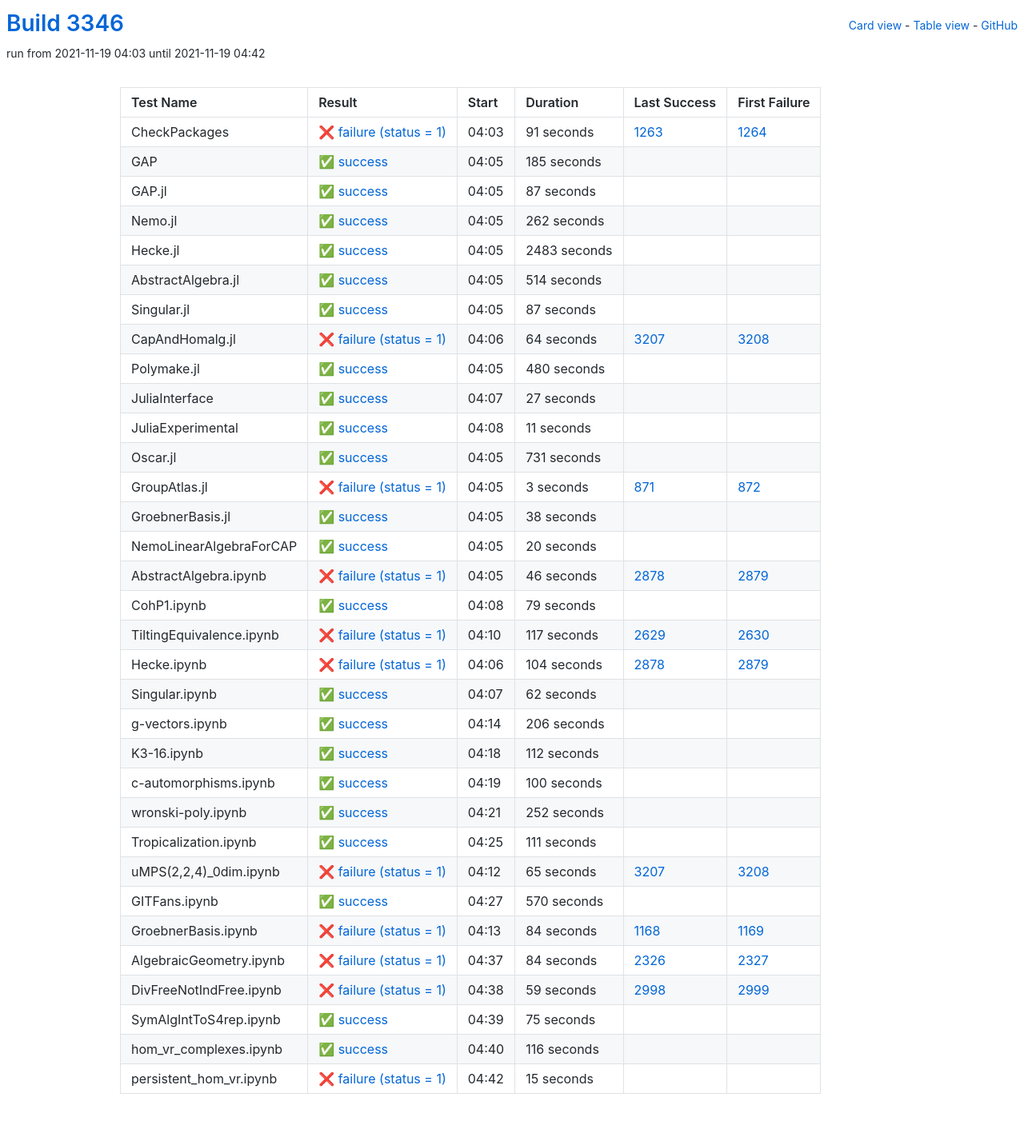
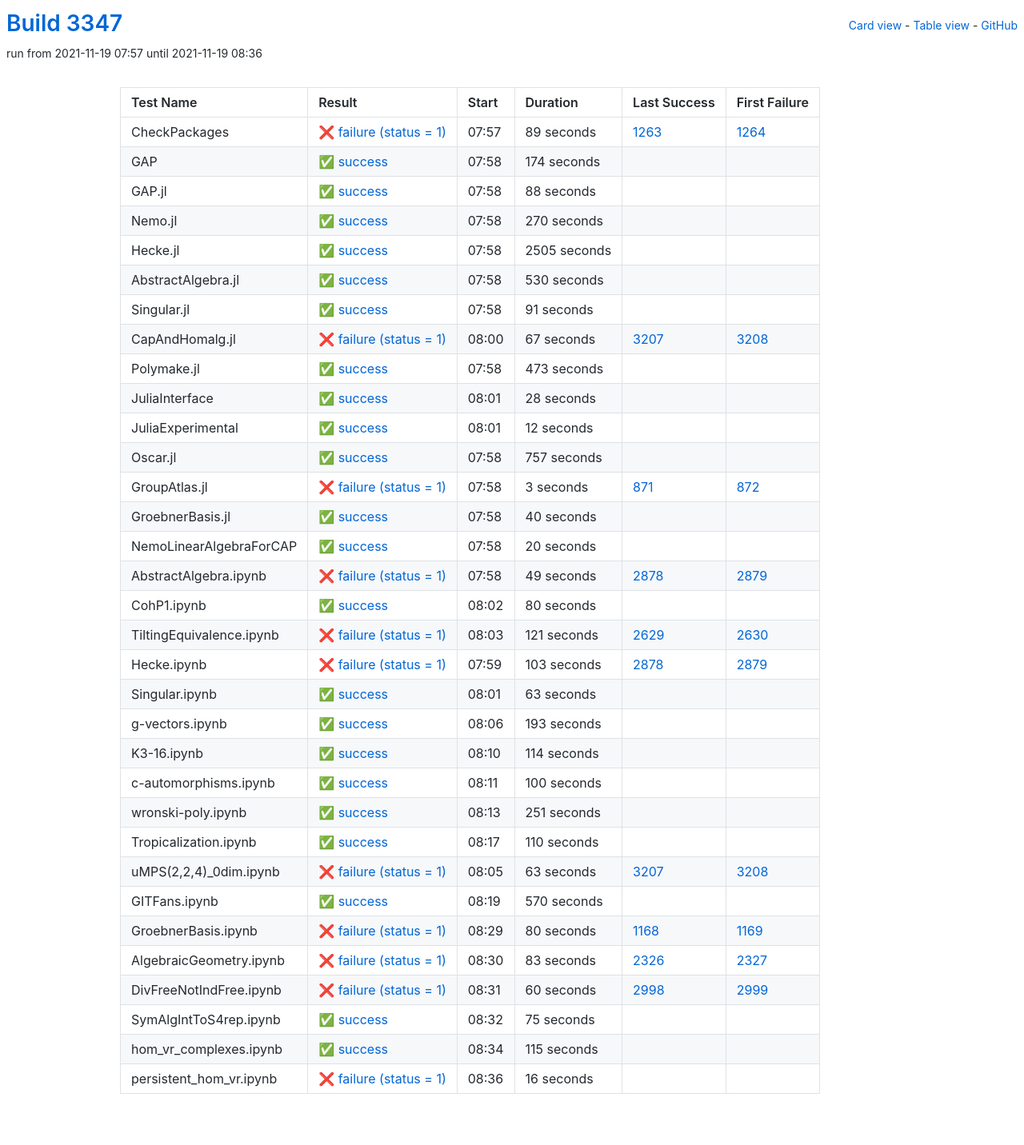
Before and after one commit to oscar-system/oscar-ci-status-stable, a Jekyll site: the page built from table.html, in a window 1280 px wide. Shown: the whole page at 80% size. Built offline with Jekyll 4.4.1, drawn with Linux system fonts in a browser that asks for light colours.

Commit message:
Build #3347

```diff
--- a/_data/ci.yml
+++ b/_data/ci.yml
@@ -1,6 +1,6 @@
 ---
-build: 3346
-build_url: https://oscarci.mathematik.uni-kl.de/job/oscar-stable/3346/
+build: 3347
+build_url: https://oscarci.mathematik.uni-kl.de/job/oscar-stable/3347/
 job: oscar-stable
 organization: oscar-system
 repo: oscar-ci-status-stable
@@ -8,152 +8,152 @@ repourl: https://github.com/oscar-system/oscar-ci-status-stable
 tests:
 - name: CheckPackages
   id: checkpackages
-  log: https://oscarci.mathematik.uni-kl.de/job/oscar-stable/3346/artifact/logs/build-3346/CheckPackages.log
-  start: 2021-11-19 04:03
+  log: https://oscarci.mathematik.uni-kl.de/job/oscar-stable/3347/artifact/logs/build-3347/CheckPackages.log
+  start: 2021-11-19 07:57
   success: false
   exitcode: 1
   status: failure
-  duration: 91
+  duration: 89
   last_success: 1263
   last_success_url: https://oscarci.mathematik.uni-kl.de/job/oscar-stable/1263/
   first_failure: 1264
   first_failure_url: https://oscarci.mathematik.uni-kl.de/job/oscar-stable/1264/
 - name: GAP
   id: gap
-  log: https://oscarci.mathematik.uni-kl.de/job/oscar-stable/3346/artifact/logs/build-3346/GAP.log
-  start: 2021-11-19 04:05
+  log: https://oscarci.mathematik.uni-kl.de/job/oscar-stable/3347/artifact/logs/build-3347/GAP.log
+  start: 2021-11-19 07:58
   success: true
   exitcode: 0
   status: success
-  duration: 185
+  duration: 174
   last_success: false
   last_success_url:
   first_failure: false
   first_failure_url:
 - name: GAP.jl
   id: gap-jl
-  log: https://oscarci.mathematik.uni-kl.de/job/oscar-stable/3346/artifact/logs/build-3346/GAP.jl.log
-  start: 2021-11-19 04:05
+  log: https://oscarci.mathematik.uni-kl.de/job/oscar-stable/3347/artifact/logs/build-3347/GAP.jl.log
+  start: 2021-11-19 07:58
   success: true
   exitcode: 0
   status: success
-  duration: 87
+  duration: 88
   last_success: false
   last_success_url:
   first_failure: false
   first_failure_url:
 - name: Nemo.jl
   id: nemo-jl
-  log: https://oscarci.mathematik.uni-kl.de/job/oscar-stable/3346/artifact/logs/build-3346/Nemo.jl.log
-  start: 2021-11-19 04:05
+  log: https://oscarci.mathematik.uni-kl.de/job/oscar-stable/3347/artifact/logs/build-3347/Nemo.jl.log
+  start: 2021-11-19 07:58
   success: true
   exitcode: 0
   status: success
-  duration: 262
+  duration: 270
   last_success: false
   last_success_url:
   first_failure: false
   first_failure_url:
 - name: Hecke.jl
   id: hecke-jl
-  log: https://oscarci.mathematik.uni-kl.de/job/oscar-stable/3346/artifact/logs/build-3346/Hecke.jl.log
-  start: 2021-11-19 04:05
+  log: https://oscarci.mathematik.uni-kl.de/job/oscar-stable/3347/artifact/logs/build-3347/Hecke.jl.log
+  start: 2021-11-19 07:58
   success: true
   exitcode: 0
   status: success
-  duration: 2483
+  duration: 2505
   last_success: false
   last_success_url:
   first_failure: false
   first_failure_url:
 - name: AbstractAlgebra.jl
   id: abstractalgebra-jl
-  log: https://oscarci.mathematik.uni-kl.de/job/oscar-stable/3346/artifact/logs/build-3346/AbstractAlgebra.jl.log
-  start: 2021-11-19 04:05
+  log: https://oscarci.mathematik.uni-kl.de/job/oscar-stable/3347/artifact/logs/build-3347/AbstractAlgebra.jl.log
+  start: 2021-11-19 07:58
   success: true
   exitcode: 0
   status: success
-  duration: 514
+  duration: 530
   last_success: false
   last_success_url:
   first_failure: false
   first_failure_url:
 - name: Singular.jl
   id: singular-jl
-  log: https://oscarci.mathematik.uni-kl.de/job/oscar-stable/3346/artifact/logs/build-3346/Singular.jl.log
-  start: 2021-11-19 04:05
+  log: https://oscarci.mathematik.uni-kl.de/job/oscar-stable/3347/artifact/logs/build-3347/Singular.jl.log
+  start: 2021-11-19 07:58
   success: true
   exitcode: 0
   status: success
-  duration: 87
+  duration: 91
   last_success: false
   last_success_url:
   first_failure: false
   first_failure_url:
 - name: CapAndHomalg.jl
   id: capandhomalg-jl
-  log: https://oscarci.mathematik.uni-kl.de/job/oscar-stable/3346/artifact/logs/build-3346/CapAndHomalg.jl.log
-  start: 2021-11-19 04:06
+  log: https://oscarci.mathematik.uni-kl.de/job/oscar-stable/3347/artifact/logs/build-3347/CapAndHomalg.jl.log
+  start: 2021-11-19 08:00
   success: false
   exitcode: 1
   status: failure
-  duration: 64
+  duration: 67
   last_success: 3207
   last_success_url: https://oscarci.mathematik.uni-kl.de/job/oscar-stable/3207/
   first_failure: 3208
   first_failure_url: https://oscarci.mathematik.uni-kl.de/job/oscar-stable/3208/
 - name: Polymake.jl
   id: polymake-jl
-  log: https://oscarci.mathematik.uni-kl.de/job/oscar-stable/3346/artifact/logs/build-3346/Polymake.jl.log
-  start: 2021-11-19 04:05
+  log: https://oscarci.mathematik.uni-kl.de/job/oscar-stable/3347/artifact/logs/build-3347/Polymake.jl.log
+  start: 2021-11-19 07:58
   success: true
   exitcode: 0
   status: success
-  duration: 480
+  duration: 473
   last_success: false
   last_success_url:
   first_failure: false
   first_failure_url:
 - name: JuliaInterface
   id: juliainterface
-  log: https://oscarci.mathematik.uni-kl.de/job/oscar-stable/3346/artifact/logs/build-3346/JuliaInterface.log
-  start: 2021-11-19 04:07
+  log: https://oscarci.mathematik.uni-kl.de/job/oscar-stable/3347/artifact/logs/build-3347/JuliaInterface.log
+  start: 2021-11-19 08:01
   success: true
   exitcode: 0
   status: success
-  duration: 27
+  duration: 28
   last_success: false
   last_success_url:
   first_failure: false
   first_failure_url:
 - name: JuliaExperimental
   id: juliaexperimental
-  log: https://oscarci.mathematik.uni-kl.de/job/oscar-stable/3346/artifact/logs/build-3346/JuliaExperimental.log
-  start: 2021-11-19 04:08
+  log: https://oscarci.mathematik.uni-kl.de/job/oscar-stable/3347/artifact/logs/build-3347/JuliaExperimental.log
+  start: 2021-11-19 08:01
   success: true
   exitcode: 0
   status: success
-  duration: 11
+  duration: 12
   last_success: false
   last_success_url:
   first_failure: false
   first_failure_url:
 - name: Oscar.jl
   id: oscar-jl
-  log: https://oscarci.mathematik.uni-kl.de/job/oscar-stable/3346/artifact/logs/build-3346/Oscar.jl.log
-  start: 2021-11-19 04:05
+  log: https://oscarci.mathematik.uni-kl.de/job/oscar-stable/3347/artifact/logs/build-3347/Oscar.jl.log
+  start: 2021-11-19 07:58
   success: true
   exitcode: 0
   status: success
-  duration: 731
+  duration: 757
   last_success: false
   last_success_url:
   first_failure: false
   first_failure_url:
 - name: GroupAtlas.jl
   id: groupatlas-jl
-  log: https://oscarci.mathematik.uni-kl.de/job/oscar-stable/3346/artifact/logs/build-3346/GroupAtlas.jl.log
-  start: 2021-11-19 04:05
+  log: https://oscarci.mathematik.uni-kl.de/job/oscar-stable/3347/artifact/logs/build-3347/GroupAtlas.jl.log
+  start: 2021-11-19 07:58
   success: false
   exitcode: 1
   status: failure
@@ -164,20 +164,20 @@ tests:
   first_failure_url: https://oscarci.mathematik.uni-kl.de/job/oscar-stable/872/
 - name: GroebnerBasis.jl
   id: groebnerbasis-jl
-  log: https://oscarci.mathematik.uni-kl.de/job/oscar-stable/3346/artifact/logs/build-3346/GroebnerBasis.jl.log
-  start: 2021-11-19 04:05
+  log: https://oscarci.mathematik.uni-kl.de/job/oscar-stable/3347/artifact/logs/build-3347/GroebnerBasis.jl.log
+  start: 2021-11-19 07:58
   success: true
   exitcode: 0
   status: success
-  duration: 38
+  duration: 40
   last_success: false
   last_success_url:
   first_failure: false
   first_failure_url:
 - name: NemoLinearAlgebraForCAP
   id: nemolinearalgebraforcap
-  log: https://oscarci.mathematik.uni-kl.de/job/oscar-stable/3346/artifact/logs/build-3346/NemoLinearAlgebraForCAP.log
-  start: 2021-11-19 04:05
+  log: https://oscarci.mathematik.uni-kl.de/job/oscar-stable/3347/artifact/logs/build-3347/NemoLinearAlgebraForCAP.log
+  start: 2021-11-19 07:58
   success: true
   exitcode: 0
   status: success
@@ -188,92 +188,92 @@ tests:
   first_failure_url:
 - name: AbstractAlgebra.ipynb
   id: abstractalgebra-ipynb
-  log: https://oscarci.mathematik.uni-kl.de/job/oscar-stable/3346/artifact/logs/build-3346/AbstractAlgebra.ipynb.log
-  start: 2021-11-19 04:05
+  log: https://oscarci.mathematik.uni-kl.de/job/oscar-stable/3347/artifact/logs/build-3347/AbstractAlgebra.ipynb.log
+  start: 2021-11-19 07:58
   success: false
   exitcode: 1
   status: failure
-  duration: 46
+  duration: 49
   last_success: 2878
   last_success_url: https://oscarci.mathematik.uni-kl.de/job/oscar-stable/2878/
   first_failure: 2879
   first_failure_url: https://oscarci.mathematik.uni-kl.de/job/oscar-stable/2879/
 - name: CohP1.ipynb
   id: cohp1-ipynb
-  log: https://oscarci.mathematik.uni-kl.de/job/oscar-stable/3346/artifact/logs/build-3346/CohP1.ipynb.log
-  start: 2021-11-19 04:08
+  log: https://oscarci.mathematik.uni-kl.de/job/oscar-stable/3347/artifact/logs/build-3347/CohP1.ipynb.log
+  start: 2021-11-19 08:02
   success: true
   exitcode: 0
   status: success
-  duration: 79
+  duration: 80
   last_success: false
   last_success_url:
   first_failure: false
   first_failure_url:
 - name: TiltingEquivalence.ipynb
   id: tiltingequivalence-ipynb
-  log: https://oscarci.mathematik.uni-kl.de/job/oscar-stable/3346/artifact/logs/build-3346/TiltingEquivalence.ipynb.log
-  start: 2021-11-19 04:10
+  log: https://oscarci.mathematik.uni-kl.de/job/oscar-stable/3347/artifact/logs/build-3347/TiltingEquivalence.ipynb.log
+  start: 2021-11-19 08:03
   success: false
   exitcode: 1
   status: failure
-  duration: 117
+  duration: 121
   last_success: 2629
   last_success_url: https://oscarci.mathematik.uni-kl.de/job/oscar-stable/2629/
   first_failure: 2630
   first_failure_url: https://oscarci.mathematik.uni-kl.de/job/oscar-stable/2630/
 - name: Hecke.ipynb
   id: hecke-ipynb
-  log: https://oscarci.mathematik.uni-kl.de/job/oscar-stable/3346/artifact/logs/build-3346/Hecke.ipynb.log
-  start: 2021-11-19 04:06
+  log: https://oscarci.mathematik.uni-kl.de/job/oscar-stable/3347/artifact/logs/build-3347/Hecke.ipynb.log
+  start: 2021-11-19 07:59
   success: false
   exitcode: 1
   status: failure
-  duration: 104
+  duration: 103
   last_success: 2878
   last_success_url: https://oscarci.mathematik.uni-kl.de/job/oscar-stable/2878/
   first_failure: 2879
   first_failure_url: https://oscarci.mathematik.uni-kl.de/job/oscar-stable/2879/
 - name: Singular.ipynb
   id: singular-ipynb
-  log: https://oscarci.mathematik.uni-kl.de/job/oscar-stable/3346/artifact/logs/build-3346/Singular.ipynb.log
-  start: 2021-11-19 04:07
+  log: https://oscarci.mathematik.uni-kl.de/job/oscar-stable/3347/artifact/logs/build-3347/Singular.ipynb.log
+  start: 2021-11-19 08:01
   success: true
   exitcode: 0
   status: success
-  duration: 62
+  duration: 63
   last_success: false
   last_success_url:
   first_failure: false
   first_failure_url:
 - name: g-vectors.ipynb
   id: g-vectors-ipynb
-  log: https://oscarci.mathematik.uni-kl.de/job/oscar-stable/3346/artifact/logs/build-3346/g-vectors.ipynb.log
-  start: 2021-11-19 04:14
+  log: https://oscarci.mathematik.uni-kl.de/job/oscar-stable/3347/artifact/logs/build-3347/g-vectors.ipynb.log
+  start: 2021-11-19 08:06
   success: true
   exitcode: 0
   status: success
-  duration: 206
+  duration: 193
   last_success: false
   last_success_url:
   first_failure: false
   first_failure_url:
 - name: K3-16.ipynb
   id: k3-16-ipynb
-  log: https://oscarci.mathematik.uni-kl.de/job/oscar-stable/3346/artifact/logs/build-3346/K3-16.ipynb.log
-  start: 2021-11-19 04:18
+  log: https://oscarci.mathematik.uni-kl.de/job/oscar-stable/3347/artifact/logs/build-3347/K3-16.ipynb.log
+  start: 2021-11-19 08:10
   success: true
   exitcode: 0
   status: success
-  duration: 112
+  duration: 114
   last_success: false
   last_success_url:
   first_failure: false
   first_failure_url:
 - name: c-automorphisms.ipynb
   id: c-automorphisms-ipynb
-  log: https://oscarci.mathematik.uni-kl.de/job/oscar-stable/3346/artifact/logs/build-3346/c-automorphisms.ipynb.log
-  start: 2021-11-19 04:19
+  log: https://oscarci.mathematik.uni-kl.de/job/oscar-stable/3347/artifact/logs/build-3347/c-automorphisms.ipynb.log
+  start: 2021-11-19 08:11
   success: true
   exitcode: 0
   status: success
@@ -284,44 +284,44 @@ tests:
   first_failure_url:
 - name: wronski-poly.ipynb
   id: wronski-poly-ipynb
-  log: https://oscarci.mathematik.uni-kl.de/job/oscar-stable/3346/artifact/logs/build-3346/wronski-poly.ipynb.log
-  start: 2021-11-19 04:21
+  log: https://oscarci.mathematik.uni-kl.de/job/oscar-stable/3347/artifact/logs/build-3347/wronski-poly.ipynb.log
+  start: 2021-11-19 08:13
   success: true
   exitcode: 0
   status: success
-  duration: 252
+  duration: 251
   last_success: false
   last_success_url:
   first_failure: false
   first_failure_url:
 - name: Tropicalization.ipynb
   id: tropicalization-ipynb
-  log: https://oscarci.mathematik.uni-kl.de/job/oscar-stable/3346/artifact/logs/build-3346/Tropicalization.ipynb.log
-  start: 2021-11-19 04:25
+  log: https://oscarci.mathematik.uni-kl.de/job/oscar-stable/3347/artifact/logs/build-3347/Tropicalization.ipynb.log
+  start: 2021-11-19 08:17
   success: true
   exitcode: 0
   status: success
-  duration: 111
+  duration: 110
   last_success: false
   last_success_url:
   first_failure: false
   first_failure_url:
 - name: uMPS(2,2,4)_0dim.ipynb
   id: umps-2-2-4-0dim-ipynb
-  log: https://oscarci.mathematik.uni-kl.de/job/oscar-stable/3346/artifact/logs/build-3346/uMPS-2-2-4-_0dim.ipynb.log
-  start: 2021-11-19 04:12
+  log: https://oscarci.mathematik.uni-kl.de/job/oscar-stable/3347/artifact/logs/build-3347/uMPS-2-2-4-_0dim.ipynb.log
+  start: 2021-11-19 08:05
   success: false
   exitcode: 1
   status: failure
-  duration: 65
+  duration: 63
   last_success: 3207
   last_success_url: https://oscarci.mathematik.uni-kl.de/job/oscar-stable/3207/
   first_failure: 3208
   first_failure_url: https://oscarci.mathematik.uni-kl.de/job/oscar-stable/3208/
 - name: GITFans.ipynb
   id: gitfans-ipynb
-  log: https://oscarci.mathematik.uni-kl.de/job/oscar-stable/3346/artifact/logs/build-3346/GITFans.ipynb.log
-  start: 2021-11-19 04:27
+  log: https://oscarci.mathematik.uni-kl.de/job/oscar-stable/3347/artifact/logs/build-3347/GITFans.ipynb.log
+  start: 2021-11-19 08:19
   success: true
   exitcode: 0
   status: success
@@ -332,44 +332,44 @@ tests:
   first_failure_url:
 - name: GroebnerBasis.ipynb
   id: groebnerbasis-ipynb
-  log: https://oscarci.mathematik.uni-kl.de/job/oscar-stable/3346/artifact/logs/build-3346/GroebnerBasis.ipynb.log
-  start: 2021-11-19 04:13
+  log: https://oscarci.mathematik.uni-kl.de/job/oscar-stable/3347/artifact/logs/build-3347/GroebnerBasis.ipynb.log
+  start: 2021-11-19 08:29
   success: false
   exitcode: 1
   status: failure
-  duration: 84
+  duration: 80
   last_success: 1168
   last_success_url: https://oscarci.mathematik.uni-kl.de/job/oscar-stable/1168/
   first_failure: 1169
   first_failure_url: https://oscarci.mathematik.uni-kl.de/job/oscar-stable/1169/
 - name: AlgebraicGeometry.ipynb
   id: algebraicgeometry-ipynb
-  log: https://oscarci.mathematik.uni-kl.de/job/oscar-stable/3346/artifact/logs/build-3346/AlgebraicGeometry.ipynb.log
-  start: 2021-11-19 04:37
+  log: https://oscarci.mathematik.uni-kl.de/job/oscar-stable/3347/artifact/logs/build-3347/AlgebraicGeometry.ipynb.log
+  start: 2021-11-19 08:30
   success: false
   exitcode: 1
   status: failure
-  duration: 84
+  duration: 83
   last_success: 2326
   last_success_url: https://oscarci.mathematik.uni-kl.de/job/oscar-stable/2326/
   first_failure: 2327
   first_failure_url: https://oscarci.mathematik.uni-kl.de/job/oscar-stable/2327/
 - name: DivFreeNotIndFree.ipynb
   id: divfreenotindfree-ipynb
-  log: https://oscarci.mathematik.uni-kl.de/job/oscar-stable/3346/artifact/logs/build-3346/DivFreeNotIndFree.ipynb.log
-  start: 2021-11-19 04:38
+  log: https://oscarci.mathematik.uni-kl.de/job/oscar-stable/3347/artifact/logs/build-3347/DivFreeNotIndFree.ipynb.log
+  start: 2021-11-19 08:31
   success: false
   exitcode: 1
   status: failure
-  duration: 59
+  duration: 60
   last_success: 2998
   last_success_url: https://oscarci.mathematik.uni-kl.de/job/oscar-stable/2998/
   first_failure: 2999
   first_failure_url: https://oscarci.mathematik.uni-kl.de/job/oscar-stable/2999/
 - name: SymAlgIntToS4rep.ipynb
   id: symalginttos4rep-ipynb
-  log: https://oscarci.mathematik.uni-kl.de/job/oscar-stable/3346/artifact/logs/build-3346/SymAlgIntToS4rep.ipynb.log
-  start: 2021-11-19 04:39
+  log: https://oscarci.mathematik.uni-kl.de/job/oscar-stable/3347/artifact/logs/build-3347/SymAlgIntToS4rep.ipynb.log
+  start: 2021-11-19 08:32
   success: true
   exitcode: 0
   status: success
@@ -380,24 +380,24 @@ tests:
   first_failure_url:
 - name: hom_vr_complexes.ipynb
   id: hom-vr-complexes-ipynb
-  log: https://oscarci.mathematik.uni-kl.de/job/oscar-stable/3346/artifact/logs/build-3346/hom_vr_complexes.ipynb.log
-  start: 2021-11-19 04:40
+  log: https://oscarci.mathematik.uni-kl.de/job/oscar-stable/3347/artifact/logs/build-3347/hom_vr_complexes.ipynb.log
+  start: 2021-11-19 08:34
   success: true
   exitcode: 0
   status: success
-  duration: 116
+  duration: 115
   last_success: false
   last_success_url:
   first_failure: false
   first_failure_url:
 - name: persistent_hom_vr.ipynb
   id: persistent-hom-vr-ipynb
-  log: https://oscarci.mathematik.uni-kl.de/job/oscar-stable/3346/artifact/logs/build-3346/persistent_hom_vr.ipynb.log
-  start: 2021-11-19 04:42
+  log: https://oscarci.mathematik.uni-kl.de/job/oscar-stable/3347/artifact/logs/build-3347/persistent_hom_vr.ipynb.log
+  start: 2021-11-19 08:36
   success: false
   exitcode: 1
   status: failure
-  duration: 15
+  duration: 16
   last_success: false
   last_success_url:
   first_failure: false
```
Also changed, not shown: README.md.
